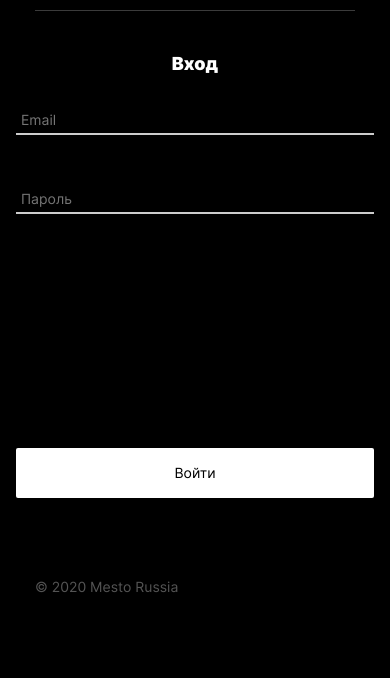
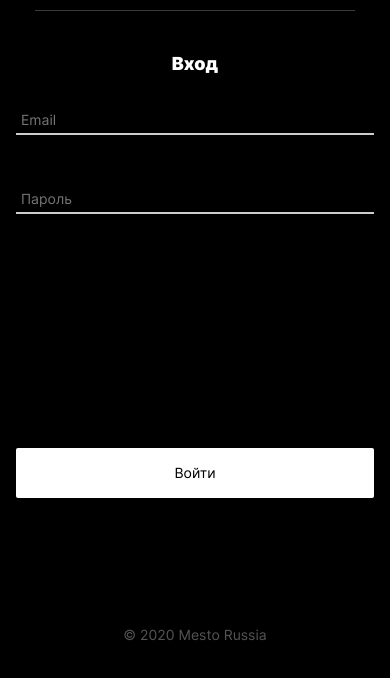
Before and after one commit to apzaripova/react-mesto-api-full, a React app in the folder frontend/: page /sign-in in a window 390 px wide. Shown: the part 74-752 px from the top of the page. Built offline with nearby package versions, Linux system fonts and the light colour scheme; no server answers.

```diff
--- a/frontend/src/blocks/footer/footer.css
+++ b/frontend/src/blocks/footer/footer.css
@@ -1,22 +1,11 @@
 .footer {
-    width: 882px;
-    margin: 0 auto;
+  max-width: 880px;
+  margin: 0 auto;
+  padding: 48px 0 36px;
+}
+
+@media screen and (min-width: 720px) {
+  .footer {
+      padding: 67px 0 60px;
   }
-
-  @media screen and (max-width: 1023px) {
-    .footer {
-      width: 682px;
-    }
-  }
-
-  @media screen and (max-width: 767px) {
-    .footer {
-      width: 482px;
-    }
-  }
-
-  @media screen and (max-width: 500px) {
-    .footer {
-      width: 320px;
-    }
-  }
+}
```
